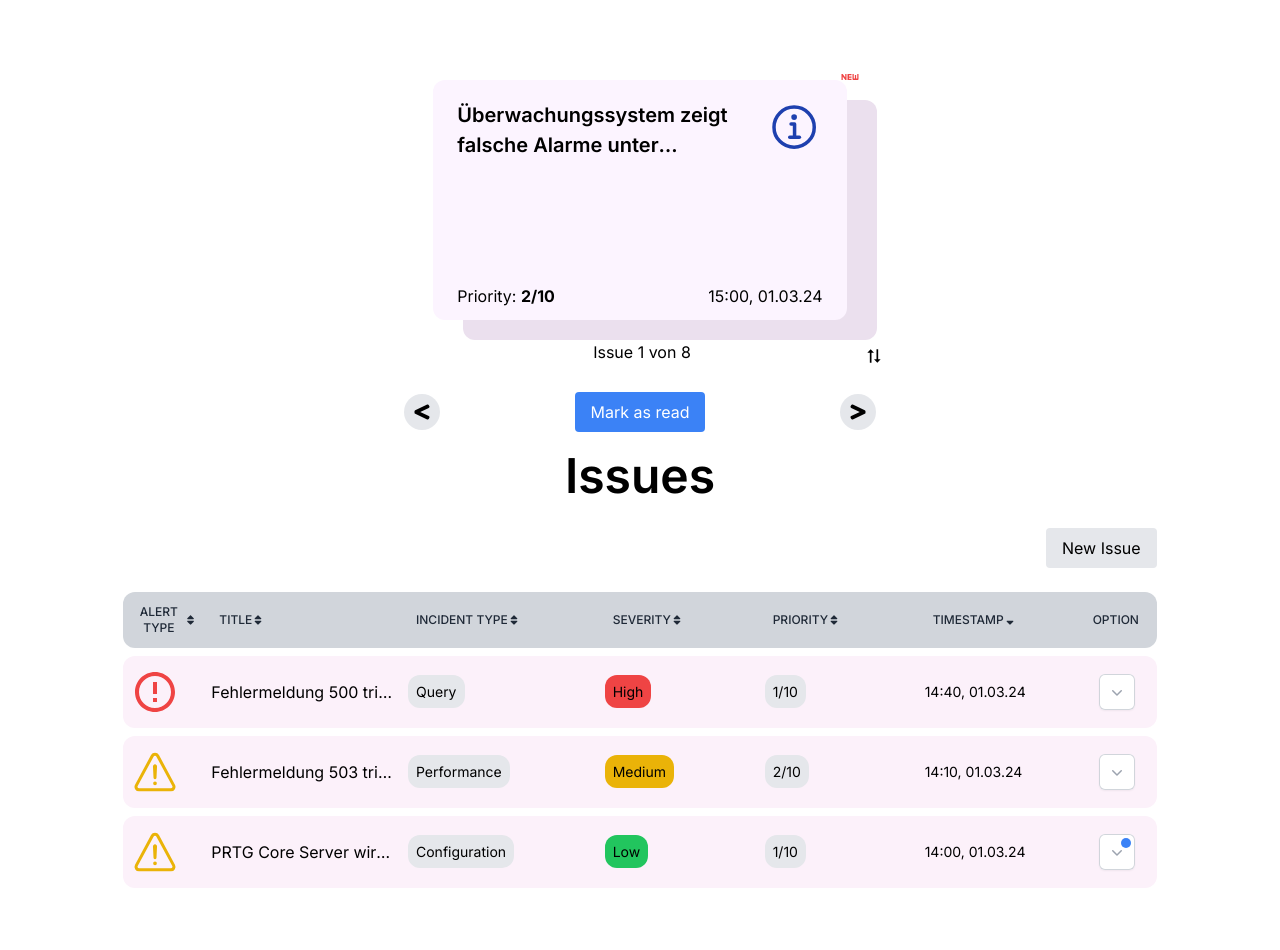
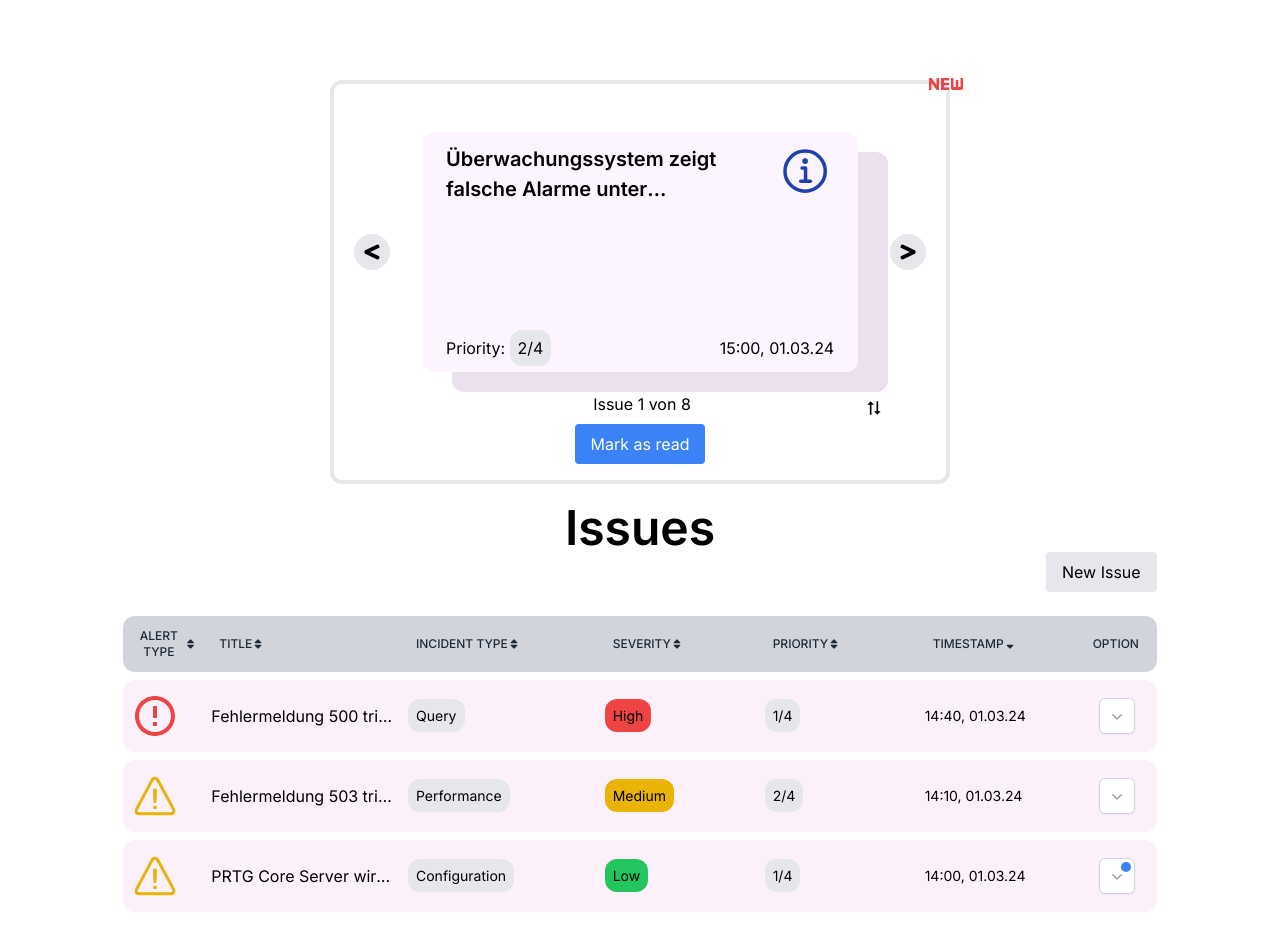
Before and after one commit to tonyi22/ip6-whats-that-error, a Next.js app: page /Issues in a window 1280 px wide. Shown: the top 950 px of the page. Built offline with nearby package versions, Linux system fonts and the light colour scheme.

Commit message:
implement Anja Feedback, add tooltip

```diff
--- a/app/Issues/page.tsx
+++ b/app/Issues/page.tsx
@@ -7,20 +7,21 @@ import { SystemMonitoringIssue } from '../data/data';
 import { MdOutlineFiberNew } from "react-icons/md";
 import { useEffect, useState } from 'react';
 import { BiSortAlt2 } from "react-icons/bi";
-import { de } from 'date-fns/locale';
-import { format } from 'date-fns';
-import Link from 'next/link';
-import { classNames, formatDate, getAlertIcon, getAlertIconBig, getSeverityColor, validateType } from '../helperFunction';
+import { classNames, formatDate, getAlertIcon, getAlertIconBig, getAlertText, getPriorityText, getSeverityColor, validateType } from '../helperFunction';
 import { useRouter } from 'next/navigation';
 import CustomDropDown from './dropDownMenu';
 import issuesJson from '../data/issues.json' assert { type: 'json' };
 import { Button, Menu, MenuButton, MenuItem, MenuItems } from '@headlessui/react';
+import Tippy from '@tippyjs/react';
+import 'tippy.js/dist/tippy.css';
 
 interface CardsHeaderProps {
     onSort: (column: string) => void;
     sortColumn: string;
     sortDirection: 'asc' | 'desc';
 }
+
+type SortableColumns = 'alertType' | 'priority' | 'timestamp';
 
 const loadIssues = (): SystemMonitoringIssue[] => {
     const storedIssues = localStorage.getItem('issues'); // Correct key
@@ -62,7 +63,10 @@ function CardsHeader({ onSort, sortColumn, sortDirection }: CardsHeaderProps) {
             <tr>
                 <th className="rounded-tl-xl rounded-bl-xl px-2 py-3 text-center text-xs font-medium text-gray-800 uppercase dark:text-neutral-500 w-20"
                     onClick={() => onSort('alertType')}>
-                    <div className='flex items-center'>Alert Type {renderSortIcon('alertType')}</div></th>
+                    <Tippy content={<span><span className="font-bold text-blue-500">Blaues "i":</span> Informationsmeldung<br /><span className="font-bold text-red-500">Rotes "!":</span> Fehlermeldungen<br /><span className="font-bold text-yellow-500">Gelbes "!":</span> Warnmeldungen</span>}>
+                        <div className='flex items-center cursor-pointer'>Alert Type {renderSortIcon('alertType')}</div>
+                    </Tippy>
+                </th>
                 <th className="px-4 py-3 text-start text-xs font-medium text-gray-800 uppercase dark:text-neutral-500" onClick={() => onSort('title')}>
                     <div className='flex items-center'>Title {renderSortIcon('title')}</div>
                 </th>
@@ -80,7 +84,11 @@ function CardsHeader({ onSort, sortColumn, sortDirection }: CardsHeaderProps) {
                     </th>}
 
                 <th className="px-4 py-3 text-start text-xs font-medium text-gray-800 uppercase dark:text-neutral-500 w-40" onClick={() => onSort('priority')}>
-                    <div className='flex items-center'>Priority {renderSortIcon('priority')}</div>
+                    <div className='flex items-center cursor-pointer'>
+                        <Tippy content={<span><span className="font-bold">1:</span> Niedrige Priorität<br /><span className="font-bold">2:</span> Mittlere Priorität<br /><span className="font-bold">3:</span> Hohe Priorität<br /><span className="font-bold">4:</span> Dringende Priorität</span>}>
+                            <div className='flex items-center cursor-pointer'>Priority {renderSortIcon('priority')}</div>
+                        </Tippy>
+                    </div>
                 </th>
                 <th className="px-4 py-3 text-start text-xs font-medium text-gray-800 uppercase dark:text-neutral-500 w-40" onClick={() => onSort('timestamp')}>
                     <div className='flex items-center'> Timestamp {renderSortIcon('timestamp')}</div>
@@ -145,7 +153,10 @@ function List({ list }: { list: SystemMonitoringIssue[] }) {
                         className="bg-[#fcf1fa] hover:bg-[#f2ebf5] hover:cursor-pointer border border-red-500"
                         onClick={() => handleRowClick(listIssue.id)}
                     >
+                        <Tippy content={<span>{getAlertText(listIssue.alertType)}</span>}>
                             <td className="rounded-bl-xl rounded-tl-xl px-2 py-3 w-40">{getAlertIcon(listIssue.alertType)}</td>
+                        </Tippy>
+
                         <td className="px-2 py-3 truncate">{listIssue.title}</td>
                         {false &&
                             <td className="px-2 py-3 truncate">{listIssue.description}</td>}
@@ -159,9 +170,18 @@ function List({ list }: { list: SystemMonitoringIssue[] }) {
                             <td className="px-2 py-3 text-sm"><span className={`${getSeverityColor(listIssue.severity)} rounded-xl p-2`}>
                                 {listIssue.severity}</span></td>}
 
-                        <td className="px-2 py-3 text-sm"><span className='bg-gray-200 dark:bg-gray-500 rounded-xl p-2'>
-                            {`${listIssue.priority}/10`}
-                        </span></td>
+
+                        <td className="px-2 py-3 text-sm">
+
+                            {getPriorityText(listIssue.priority,
+                                <span className='bg-gray-200 dark:bg-gray-500 rounded-xl p-2'>
+                                    {`${listIssue.priority}/4`}
+                                </span>)}
+                        </td>
+
+
+
+
                         <td className="px-2 py-3 text-sm ">{formatDate(listIssue.timestamp)}</td>
                         <td className="text-center px-2 py-3 rounded-br-xl rounded-tr-xl"><CustomDropDown
                             id={listIssue.id}
@@ -173,7 +193,11 @@ function List({ list }: { list: SystemMonitoringIssue[] }) {
     );
 }
 
-function Card1({ id, heading, description, icon, className = '', priority, timestamp }: { id: number, heading: string, description: string, icon: React.ReactNode, className?: string, priority: number, timestamp: string }) {
+function Card1({ id, heading, description, icon, className = '', priority, timestamp, handlePrevious, handleNext, length, currentIndex, handleDismiss, handleSortNewIssues, alertType }:
+    {
+        id: number, heading: string, description: string, icon: React.ReactNode, className?: string, priority: number, timestamp: string, handlePrevious: () => void,
+        handleNext: () => void, length: number, currentIndex: number, handleDismiss: () => void, handleSortNewIssues: (sortColumn: SortableColumns) => void, alertType: string
+    }) {
     const [isClicked, setIsClicked] = useState(false);
     const router = useRouter();
 
@@ -201,25 +225,132 @@ function Card1({ id, heading, description, icon, className = '', priority, times
     };
 
     return (
+        <div className="relative  rounded-xl flex flex-col items-center border-4 w-1/2 px-5" >
+            <div className="absolute top-0 right-0 -mt-6 -mr-6">
+                <MdOutlineFiberNew className="text-red-500 text-5xl" />
+
+            </div>
+
+
+            <div className='flex space-x-8 items-center mt-12'>
+                <button
+                    className={`p-2 text-xl bg-gray-200 rounded-full hover:bg-gray-300 ${length > 1 ? '' : 'invisible'}`}
+                    onClick={handlePrevious}>
+
+                    <FaLessThan />
+                </button>
+
                 <div
                     onClick={handleClick}
-            className={`card gap-4 rounded-xl shadow-sm px-6 py-3 shadow-2xl relative bg-[#fcf4ff] ${styles.card} ${className} w-1/3 h-60 transition-transform duration-300 ${isClicked ? 'transform scale-105' : ''}`}
+                    className={`card gap-4 rounded-xl shadow-sm px-6 py-3 shadow-2xl w-full relative bg-[#fcf4ff] ${styles.card} ${className}  h-60 transition-transform duration-300 ${isClicked ? 'transform scale-105' : ''}`}
                 >
                     <div className="flex flex-col justify-between h-full space-y-2 flex-grow">
-                <MdOutlineFiberNew className="text-red-500 absolute top-0 right-0 text-2xl" style={{ top: '-15px', right: '-15px' }} />
                         <div className="space-y-2 flex-grow">
                             <div className="flex justify-between">
                                 <h3 className="text-[20px] font-semibold line-clamp-2 overflow-hidden overflow-ellipsis">{heading}</h3>
-                        <div className="min-w-max">{icon}</div>
+                                <div className="min-w-max">
+                                    <Tippy content={<span>{getAlertText(alertType)}</span>}>
+                                        <span>{icon}</span>
+                                    </Tippy>
+                                </div>
                             </div>
                             <p className="leading-8 font-normal break-words overflow-hidden line-clamp-2">{truncatedDescription}</p>
                         </div>
                         <div className='flex justify-between mt-auto'>
-                    <p>Priority: <span className='font-bold'>{priority}/10</span></p>
+                            <p>Priority: {getPriorityText(priority,
+                                <span className='bg-gray-200 dark:bg-gray-500 rounded-xl p-2'>
+                                    {`${priority}/4`}
+                                </span>)}</p>
                             <p>{timestamp}</p>
                         </div>
                     </div>
                 </div>
+
+                <button
+                    className={`p-2 text-xl bg-gray-200 rounded-full hover:bg-gray-300 z-10 ${length > 1 ? '' : 'invisible'}`}
+                    onClick={handleNext}>
+                    <FaGreaterThan />
+                </button>
+
+
+
+            </div>
+
+            <div className='mt-5 w-full max-w-lg flex justify-between'>
+                <div className='w-[3rem]'></div>
+
+
+                <p>Issue {currentIndex + 1} von {length}</p>
+
+
+
+                <Menu as="div" className="relative inline-block text-left" >
+                    <div className="relative">
+                        <MenuButton className="inline-flex w-full justify-center gap-2 py-1.5 px-3 text-sm/6">
+                            <BiSortAlt2 className="w-5 h-5 border-none" />
+                        </MenuButton>
+                    </div>
+
+                    <MenuItems
+                        transition
+                        className=" text-left absolute left-5 z-10 mt-2 w-32 origin-top-left rounded-md bg-white shadow-lg ring-1 ring-black ring-opacity-5 transition focus:outline-none data-[closed]:scale-95 data-[closed]:transform data-[closed]:opacity-0 data-[enter]:duration-100 data-[leave]:duration-75 data-[enter]:ease-out data-[leave]:ease-in"
+                    >
+                        <div className="py-1">
+                            <MenuItem>
+                                {({ focus }) => (
+                                    <Button
+                                        className={classNames(focus ? 'bg-gray-100 text-gray-900' : 'text-gray-700', 'block px-4 py-2 text-sm w-full')}
+                                        onClick={() => handleSortNewIssues('alertType')}
+                                    >
+                                        Alert Type
+                                    </Button>
+                                )}
+                            </MenuItem>
+
+                            <MenuItem>
+                                {({ focus }) => (
+                                    <Button
+                                        className={classNames(focus ? 'bg-gray-100 text-gray-900' : 'text-gray-700', 'block px-4 py-2 text-sm w-full')}
+                                        onClick={() => handleSortNewIssues('priority')}
+                                    >
+                                        Priority
+                                    </Button>
+                                )}
+                            </MenuItem>
+
+                            <MenuItem>
+                                {({ focus }) => (
+                                    <Button
+                                        className={classNames(focus ? 'bg-gray-100 text-gray-900' : 'text-gray-700', 'block px-4 py-2 text-sm w-full')}
+                                        onClick={() => handleSortNewIssues('timestamp')}
+                                    >
+                                        Timestamp
+                                    </Button>
+                                )}
+                            </MenuItem>
+                        </div>
+                    </MenuItems>
+                </Menu>
+
+
+
+            </div>
+
+
+
+            <div className="flex w-full max-w-lg justify-center mb-4">
+                <button
+                    className="bg-blue-500 text-white px-4 py-2 rounded hover:bg-blue-600"
+                    onClick={handleDismiss}>
+                    Mark as read
+                </button>
+
+            </div>
+
+
+
+        </div >
+
     );
 }
 
@@ -285,7 +416,7 @@ export default function IssuesPage() {
         }
     };
 
-    type SortableColumns = 'alertType' | 'priority' | 'timestamp';
+
 
     const handleSortNewIssues = (sortColumn: SortableColumns) => {
         setNewIssues(prevNewIssues => {
@@ -363,86 +494,25 @@ export default function IssuesPage() {
                         icon={getAlertIconBig(newIssues[currentIndex].alertType)}
                         priority={newIssues[currentIndex].priority}
                         timestamp={formatDate(newIssues[currentIndex].timestamp)}
+                        handleNext={handleNext}
+                        handlePrevious={handlePrevious}
+                        length={newIssues.length}
+                        currentIndex={currentIndex}
+                        handleDismiss={handleDismiss}
+                        handleSortNewIssues={handleSortNewIssues}
+                        alertType={newIssues[currentIndex].alertType}
                     />
-                    <div className='mt-5 w-full max-w-lg flex justify-between'>
-                        <div className='w-[3rem]'></div>
-                        <p>Issue {currentIndex + 1} von {newIssues.length}</p>
 
-                        <Menu as="div" className="relative inline-block text-left" >
-                            <div className="relative">
-                                <MenuButton className="inline-flex w-full justify-center gap-2 py-1.5 px-3 text-sm/6">
-                                    <BiSortAlt2 className="w-5 h-5 border-none" />
-                                </MenuButton>
-                            </div>
 
-                            <MenuItems
-                                transition
-                                className=" text-left absolute left-5 z-10 mt-2 w-32 origin-top-left rounded-md bg-white shadow-lg ring-1 ring-black ring-opacity-5 transition focus:outline-none data-[closed]:scale-95 data-[closed]:transform data-[closed]:opacity-0 data-[enter]:duration-100 data-[leave]:duration-75 data-[enter]:ease-out data-[leave]:ease-in"
-                            >
-                                <div className="py-1">
-                                    <MenuItem>
-                                        {({ focus }) => (
-                                            <Button
-                                                className={classNames(focus ? 'bg-gray-100 text-gray-900' : 'text-gray-700', 'block px-4 py-2 text-sm w-full')}
-                                                onClick={() => handleSortNewIssues('alertType')}
-                                            >
-                                                Alert Type
-                                            </Button>
-                                        )}
-                                    </MenuItem>
-
-                                    <MenuItem>
-                                        {({ focus }) => (
-                                            <Button
-                                                className={classNames(focus ? 'bg-gray-100 text-gray-900' : 'text-gray-700', 'block px-4 py-2 text-sm w-full')}
-                                                onClick={() => handleSortNewIssues('priority')}
-                                            >
-                                                Priority
-                                            </Button>
-                                        )}
-                                    </MenuItem>
-
-                                    <MenuItem>
-                                        {({ focus }) => (
-                                            <Button
-                                                className={classNames(focus ? 'bg-gray-100 text-gray-900' : 'text-gray-700', 'block px-4 py-2 text-sm w-full')}
-                                                onClick={() => handleSortNewIssues('timestamp')}
-                                            >
-                                                Timestamp
-                                            </Button>
-                                        )}
-                                    </MenuItem>
-                                </div>
-                            </MenuItems>
-                        </Menu>
 
                 </div>
-
-                    <div className="flex justify-between items-center w-full max-w-lg p-5">
-                        <button
-                            className={`p-2 text-xl bg-gray-200 rounded-full hover:bg-gray-300 ${newIssues.length > 1 ? '' : 'invisible'}`}
-                            onClick={handlePrevious}>
-                            <FaLessThan />
-                        </button>
-                        <button
-                            className="bg-blue-500 text-white px-4 py-2 rounded hover:bg-blue-600"
-                            onClick={handleDismiss}>
-                            Mark as read
-                        </button>
-                        <button
-                            className={`p-2 text-xl bg-gray-200 rounded-full hover:bg-gray-300 ${newIssues.length > 1 ? '' : 'invisible'}`}
-                            onClick={handleNext}>
-                            <FaGreaterThan />
-                        </button>
-                    </div>
-                </div>
             }
-            <h3 className="text-5xl font-semibold mb-7">Issues</h3>
+            <h3 className="text-5xl font-semibold mt-5">Issues</h3>
 
             <div className='w-5/6'>
                 <div className="flex justify-end mb-4">
                     <button
-                        className="bg-gray-200 text-black px-4 py-2 rounded hover:bg-blue-600"
+                        className="bg-gray-200 text-black px-4 py-2 rounded hover:bg-gray-300"
                         onClick={newIssuePage}>
                         New Issue
                     </button>
--- a/app/helperFunction.tsx
+++ b/app/helperFunction.tsx
@@ -5,6 +5,7 @@ import { RiErrorWarningLine } from "react-icons/ri";
 import { IoInformationCircleOutline } from "react-icons/io5";
 import { de } from 'date-fns/locale';
 import { format } from 'date-fns';
+import Tippy from "@tippyjs/react";
 
 export function validateType<T>(value: any, validValues: T[], defaultValue: T): T {
     return validValues.includes(value) ? value : defaultValue;
@@ -36,6 +37,44 @@ export const compareSort = (a: string, b: string) => {
 }
 
 
+export const getAlertText = (alertType: string) => {
+    switch (alertType) {
+        case 'Warning':
+            return "Warnmeldung";
+        case 'Critical':
+            return "Fehlermeldunge";
+        case 'Info':
+            return "Informationsmeldung";
+        default:
+            return "Unbekannte Meldung";
+    }
+}
+
+export const getPriorityText = (prio: number, tippyContent: React.ReactNode) => {
+    let priorityText;
+
+    switch (prio) {
+        case 1:
+            priorityText = "Niedrige Priorität";
+            break;
+        case 2:
+            priorityText = "Mittlere Priorität";
+            break;
+        case 3:
+            priorityText = "Hohe Priorität";
+            break;
+        case 4:
+            priorityText = "Dringende Priorität";
+            break;
+    }
+
+    return (
+        <Tippy content={<span>{priorityText}</span>}>
+            <span>{tippyContent}</span>
+        </Tippy>
+    );
+
+}
 
 //function to show the correct icon depending on the alert type
 export const getAlertIcon = (alertType: string) => {
--- a/package.json
+++ b/package.json
@@ -11,6 +11,7 @@
   "dependencies": {
     "@headlessui/react": "^2.1.0",
     "@heroicons/react": "^2.1.4",
+    "@tippyjs/react": "^4.2.6",
     "date-fns": "^3.6.0",
     "next": "14.2.3",
     "react": "^18",
```
Also changed, not shown: app/Issues/[id]/feedback/page.tsx (+58 -48 lines), app/Issues/[id]/initial-feedback/page.tsx (+19 -9 lines), app/Issues/[id]/page.tsx (+39 -24 lines), app/Issues/new/page.tsx (+18 -7 lines), 1 other file (tests, documents, lock files or other folders). Lines whose indentation alone changed are shown as unchanged.
